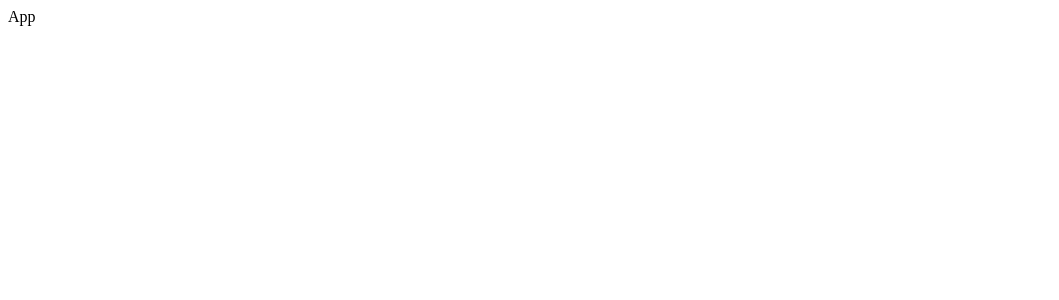
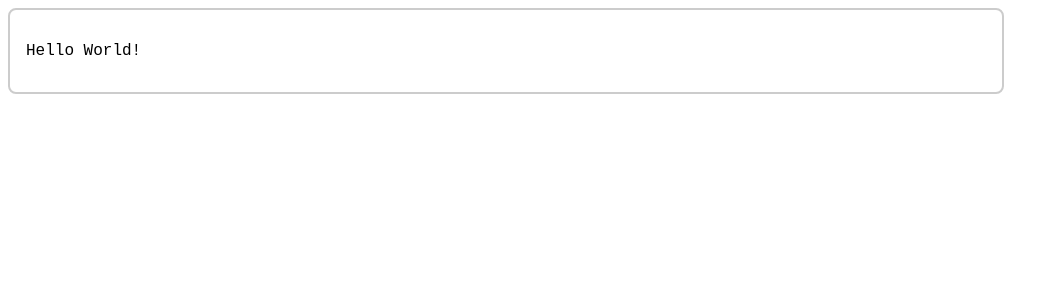
Before and after one commit to JuanTorres93/scriner, a React (Vite) app: page / in a window 1280 px wide. Shown: the top 300 px of the page, without its empty margins (0-1059 px from the left). Built offline with nearby package versions, Linux system fonts and the light colour scheme.

Commit message:
Base editor setup

```diff
--- a/package.json
+++ b/package.json
@@ -12,6 +12,9 @@
   "dependencies": {
     "@tanstack/react-query": "^5.83.0",
     "@tanstack/react-query-devtools": "^5.83.0",
+    "@tiptap/pm": "^3.0.7",
+    "@tiptap/react": "^3.0.7",
+    "@tiptap/starter-kit": "^3.0.7",
     "react": "^19.1.0",
     "react-dom": "^19.1.0",
     "react-hot-toast": "^2.5.2",
--- a/src/App.jsx
+++ b/src/App.jsx
@@ -1,5 +1,11 @@
+import Script from "./features/script/Script";
+
 function App() {
-  return <div>App</div>;
+  return (
+    <div>
+      <Script />
+    </div>
+  );
 }
 
 export default App;
--- /dev/null
+++ b/src/features/script/Script.jsx
@@ -0,0 +1,43 @@
+// src/Tiptap.tsx
+import { useEditor, EditorContent } from "@tiptap/react";
+import { FloatingMenu, BubbleMenu } from "@tiptap/react/menus";
+import StarterKit from "@tiptap/starter-kit";
+import styled from "styled-components";
+
+// define your extension array
+const extensions = [StarterKit];
+
+const content = "<p>Hello World!</p>";
+
+const StyledEditorContainer = styled.div`
+  display: flex;
+  flex-direction: column;
+
+  & .ProseMirror {
+    font-family: "Courier New", Courier, monospace;
+    max-width: 60rem;
+    border: 2px solid #ccc;
+    border-radius: 8px;
+    padding: 1rem;
+    outline: none;
+  }
+`;
+const Script = () => {
+  const editor = useEditor({
+    extensions,
+    content,
+  });
+
+  return (
+    <>
+      <StyledEditorContainer>
+        <EditorContent editor={editor} />
+      </StyledEditorContainer>
+
+      <FloatingMenu editor={editor}>This is the floating menu</FloatingMenu>
+      <BubbleMenu editor={editor}>This is the bubble menu</BubbleMenu>
+    </>
+  );
+};
+
+export default Script;
```
Also changed, not shown: 1 other file (tests, documents, lock files or other folders).
